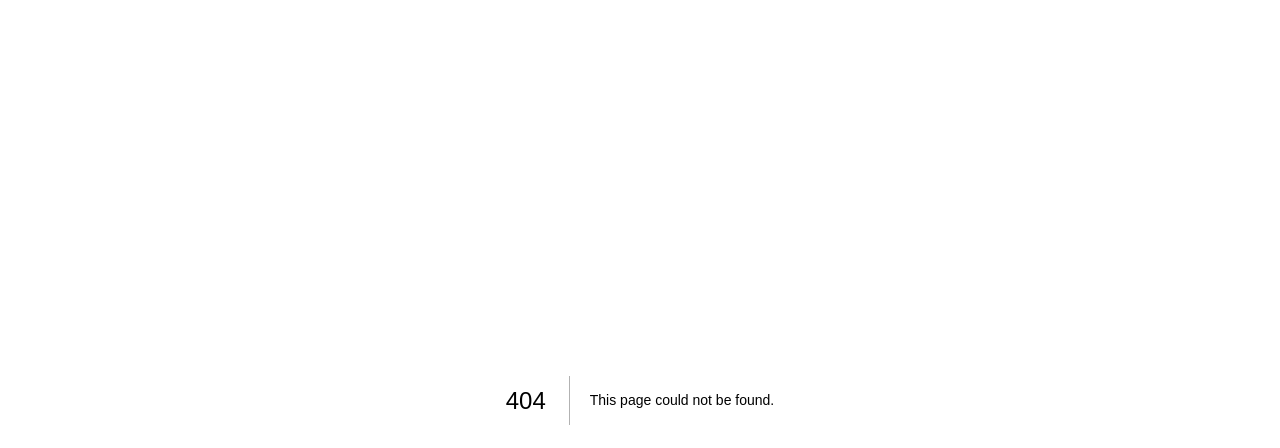
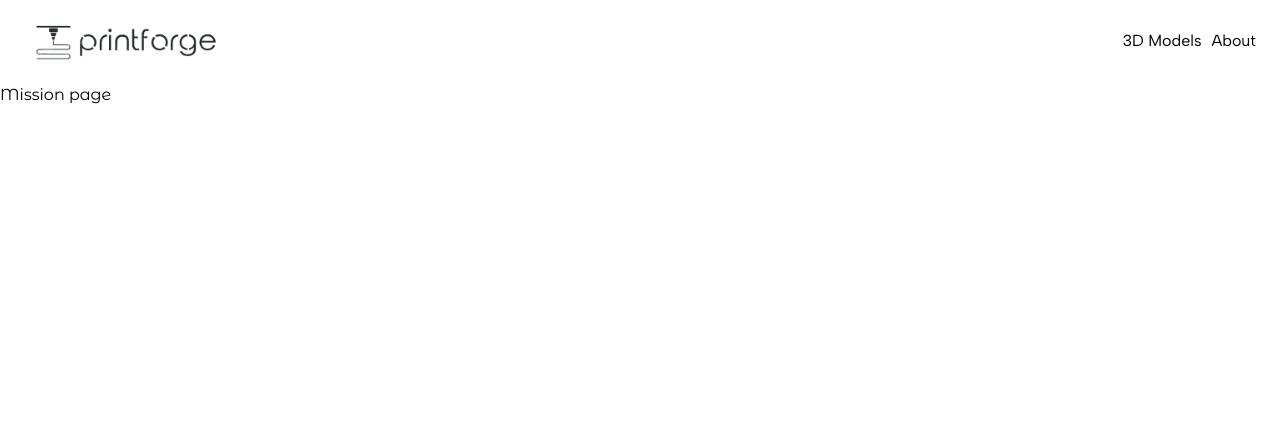
Before and after one commit to majestic-turkey/printforge, a Next.js app: page /about/mission in a window 1280 px wide. Before the commit this address had no page. Shown: the top 448 px of the page. Built offline with nearby package versions, Linux system fonts and the light colour scheme.

Commit message:
update layouts

```diff
--- /dev/null
+++ b/app/about/mission/page.tsx
@@ -0,0 +1,3 @@
+export default function MissionPage() {
+    return <h1>Mission page</h1>
+}
--- a/app/globals.css
+++ b/app/globals.css
@@ -1,5 +1,9 @@
 @import "tailwindcss";
 
-* {
-    font-family: "Geist Sans", sans-serif;
+body {
+  font-family: var(--font-albert-sans), sans-serif;
 }
+
+h1, h2, h3, h4, h5, h6 {
+  font-family: var(--font-montserrat-alternates), sans-serif;
+}
--- a/app/layout.tsx
+++ b/app/layout.tsx
@@ -1,4 +1,19 @@
 import "./globals.css";
+import Image from "next/image";
+import { Albert_Sans, Montserrat_Alternates } from "next/font/google";
+
+const albertSans = Albert_Sans({
+  subsets: ["latin"],
+  display: "swap",
+  variable: "--font-albert-sans",
+});
+
+const montserratAlternates = Montserrat_Alternates({
+  subsets: ["latin"],
+  display: "swap",
+  weight: ["400", "500", "600", "700"],
+  variable: "--font-montserrat-alternates",
+});
 
 export default function RootLayout({
   children,
@@ -7,7 +22,33 @@ export default function RootLayout({
 }>) {
   return (
     <html lang="en">
-      <body>
+      <body className={`${albertSans.variable} ${montserratAlternates.variable}`}>
+        <header className="w-full bg-white">
+          <nav className="flex justify-between px-6 py-4">
+            <div className="relative">
+              {/* Desktop logo */}
+              <Image
+                src="/printforge-logo.png"
+                alt="PrintForge Logo"
+                width={200}
+                height={50}
+                className="w-50 h-auto hidden md:block"
+              />
+              {/* Mobile logo */}
+              <Image
+                src="/printforge-logo-mobile.png"
+                alt="PrintForge Logo"
+                width={40}
+                height={40}
+                className="w-10 h-auto block md:hidden"
+              />
+            </div>
+            <ul className="flex items-center gap-2.5">
+              <p>3D Models</p>
+              <p>About</p>
+            </ul>
+          </nav>
+        </header>
         {children}
       </body>
     </html>
```
Also changed, not shown: public/printforge-logo-mobile.png (added), public/printforge-logo.png (added).
